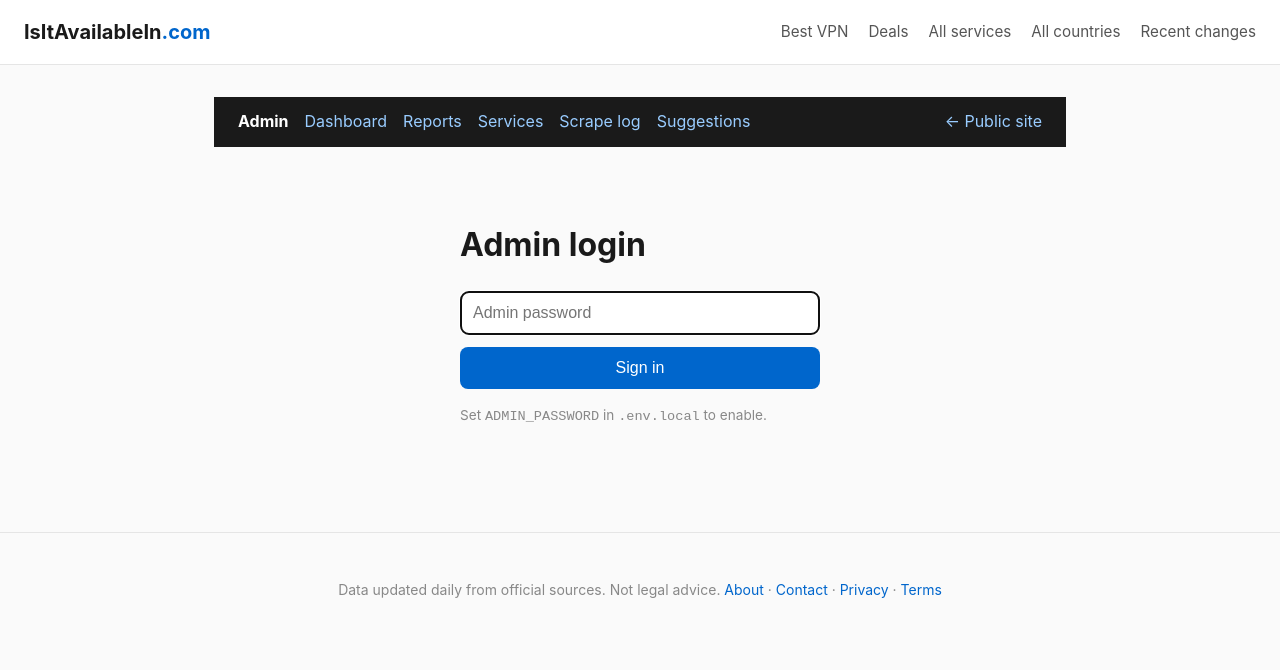
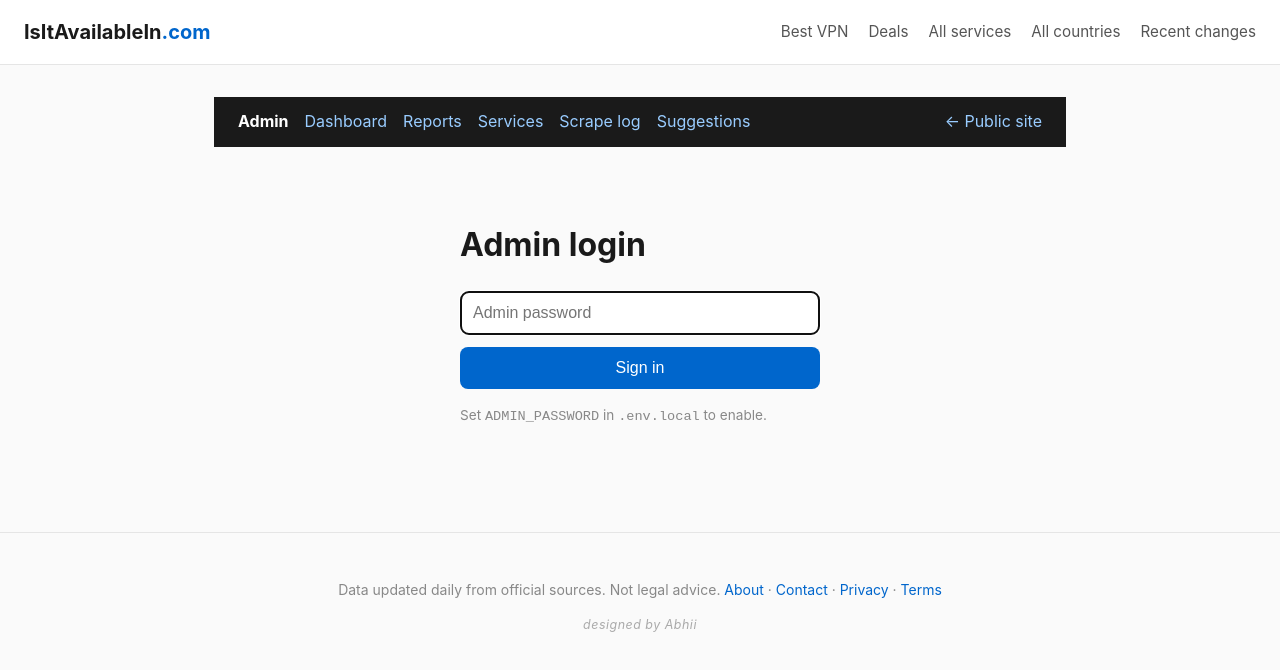
Before and after one commit to Mozart-X/isitavailablein, a Next.js app: page /admin/login in a window 1280 px wide. Shown: the top 670 px of the page. Built offline with nearby package versions, Linux system fonts and the light colour scheme; no server answers.

Commit message:
Footer credit: designed by Abhii

```diff
--- a/app/globals.css
+++ b/app/globals.css
@@ -125,6 +125,11 @@ main {
 @media (max-width: 600px) {
   .vpn-banner { padding: 1.25rem; }
   .vpn-banner-cta { width: 100%; text-align: center; }
+}
+
+.site-credit {
+  margin: 0.5rem 0 0 !important; font-size: 0.78rem; color: #aaa;
+  letter-spacing: 0.04em; font-style: italic;
 }
 
 /* Honeypot: hidden from humans, visible to bots that read raw HTML/CSS. */
--- a/app/layout.tsx
+++ b/app/layout.tsx
@@ -148,6 +148,7 @@ export default function RootLayout({ children }: { children: React.ReactNode })
         <main>{children}</main>
         <footer className="site-footer">
           <p>Data updated daily from official sources. Not legal advice. <a href="/about">About</a> · <a href="/contact">Contact</a> · <a href="/privacy">Privacy</a> · <a href="/terms">Terms</a></p>
+          <p className="site-credit">designed by Abhii</p>
         </footer>
       </body>
     </html>
```
